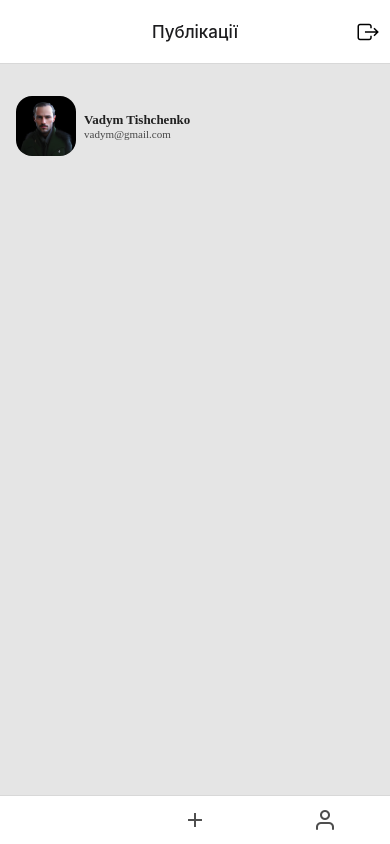
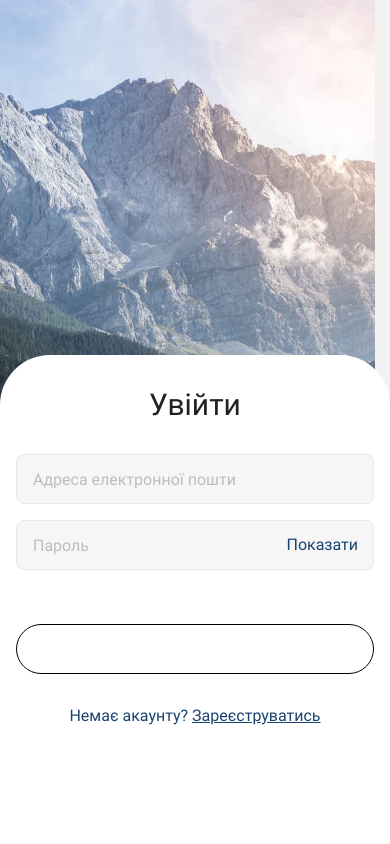
Before and after one commit to aspirantmpm/AwesomeProject, a React Native app: screen /LoginScreen in a window 390 px wide. Built offline with nearby package versions, Linux system fonts and the light colour scheme.

Commit message:
Home screen

```diff
--- a/Screens/auth/LoginScreen.js
+++ b/Screens/auth/LoginScreen.js
@@ -36,6 +36,7 @@ export const LoginScreen = ({ navigation }) => {
     Keyboard.dismiss();
     console.log(state);
     setState(initialState);
+    navigation.navigate('Home')
   };
 
   const [fontsLoaded] = useFonts({
--- a/Screens/auth/RegistrationScreen.js
+++ b/Screens/auth/RegistrationScreen.js
@@ -42,6 +42,7 @@ export const RegisterScreen = ({ navigation }) => {
     Keyboard.dismiss();
     console.log(state);
     setState(initialState);
+    navigation.navigate('Home');
   };
 
   const [fontsLoaded] = useFonts({
--- a/router.js
+++ b/router.js
@@ -19,27 +19,10 @@ import { ProfileScreen } from './Screens/main/ProfileScreen';
 const AuthStack = createStackNavigator();
 const MainTab = createBottomTabNavigator();
 
-export const useRoute = isAuth => {
-
-  if (!isAuth) {
-    return (
-      <AuthStack.Navigator initialRouteName="Home">
-        <AuthStack.Screen
-          name="RegisterScreen"
-          component={RegisterScreen}
-          options={{ headerShown: false }}
-        />
-        <AuthStack.Screen
-          name="LoginScreen"
-          component={LoginScreen}
-          options={{ headerShown: false }}
-        />
-      </AuthStack.Navigator>
-    );
-  }
+function HomeTabs() {
   return (
     <MainTab.Navigator
-      initialRouteName="Home"
+      initialRouteName="PostsScreen"
       tabBarOptions={{
         showLabel: false,
       }}
@@ -120,6 +103,107 @@ export const useRoute = isAuth => {
   );
 };
 
+
+export const useRoute = () => {
+    return (
+      <AuthStack.Navigator initialRouteName="LoginScreen">
+        <AuthStack.Screen
+          name="RegisterScreen"
+          component={RegisterScreen}
+          options={{ headerShown: false }}
+        />
+        <AuthStack.Screen
+          name="LoginScreen"
+          component={LoginScreen}
+          options={{ headerShown: false }}
+        />
+        <AuthStack.Screen name="Home" component={HomeTabs} />
+      </AuthStack.Navigator>
+    );
+  }
+  // return (
+//     <MainTab.Navigator
+//       initialRouteName="Home"
+//       tabBarOptions={{
+//         showLabel: false,
+//       }}
+//     >
+//       <MainTab.Screen
+//         name="PostsScreen"
+//         component={PostsScreen}
+//         options={{
+//           tabBarIcon: ({ focused, size, color }) => (
+//             <View style={styles.activeScreen} backgroundColor={focused ? '#FF6C00' : '#fff'}>
+//               <SimpleLineIcons
+//                 name="grid"
+//                 size={24}
+//                 color={focused ? '#fff' : 'rgba(33, 33, 33, 0.8)'}
+//               />
+//             </View>
+//           ),
+//           headerShown: true,
+//           headerTitle: 'Публікації',
+//           headerTitleAlign: 'center',
+//           headerTitleStyle: {
+//             fontSize: 17,
+//             alignItems: 'center',
+//           },
+//           headerRight: () => (
+//             <Ionicons name="exit-outline" size={24} color="black" style={{ marginRight: 10 }} />
+//           ),
+//         }}
+//       />
+//       <MainTab.Screen
+//         name="CreatePostsScreen"
+//         component={CreatePostsScreen}
+//         options={{
+//           tabBarIcon: ({ focused, size, color }) => (
+//             <View style={styles.activeScreen} backgroundColor={focused ? '#FF6C00' : '#fff'}>
+//               <MaterialCommunityIcons
+//                 name="plus"
+//                 size={24}
+//                 color={focused ? '#fff' : 'rgba(33, 33, 33, 0.8)'}
+//                 backgroundColor={focused ? '#FF6C00' : '#fff'}
+//               />
+//             </View>
+//           ),
+//           headerShown: true,
+//           headerTitle: 'Створити публікацію',
+//           headerTitleAlign: 'center',
+//           headerTitleStyle: {
+//             fontSize: 17,
+//             alignItems: 'center',
+//           },
+//         }}
+//       />
+//       <MainTab.Screen
+//         name="ProfileScreen"
+//         component={ProfileScreen}
+//         options={{
+//           headerShown: false,
+//           tabBarIcon: ({ focused, size, color, backgroundColor }) => (
+//             <View style={styles.activeScreen} backgroundColor={focused ? '#FF6C00' : '#fff'}>
+//               <Feather
+//                 name="user"
+//                 size={24}
+//                 color={focused ? '#fff' : 'rgba(33, 33, 33, 0.8)'}
+//                 backgroundColor={focused ? '#FF6C00' : '#fff'}
+//               />
+//             </View>
+//           ),
+//           headerShown: true,
+//           headerTitle: 'Профіль',
+//           headerTitleAlign: 'center',
+//           headerTitleStyle: {
+//             fontSize: 17,
+//             alignItems: 'center',
+//           },
+//         }}
+//       />
+//     </MainTab.Navigator>
+//   );
+// };
+
 const styles = StyleSheet.create({
   activeScreen: {
     width: 70,
```
